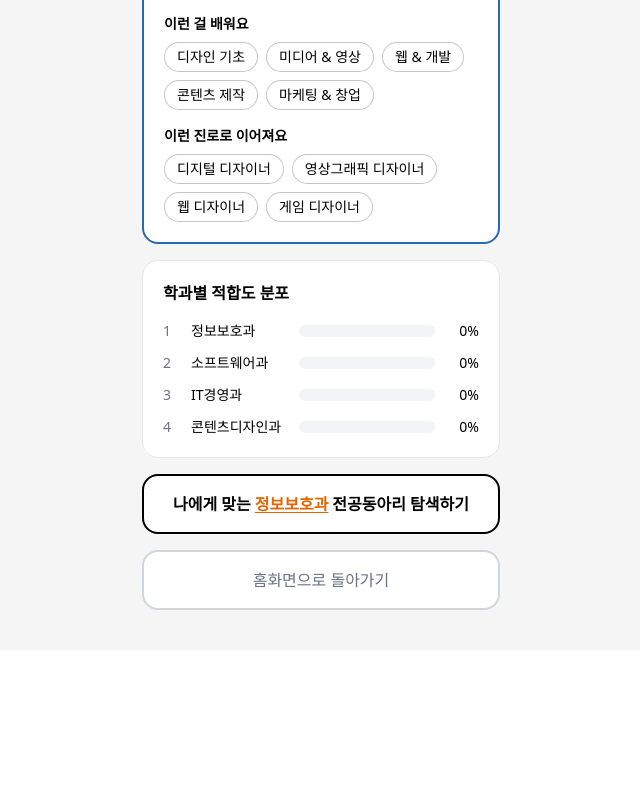
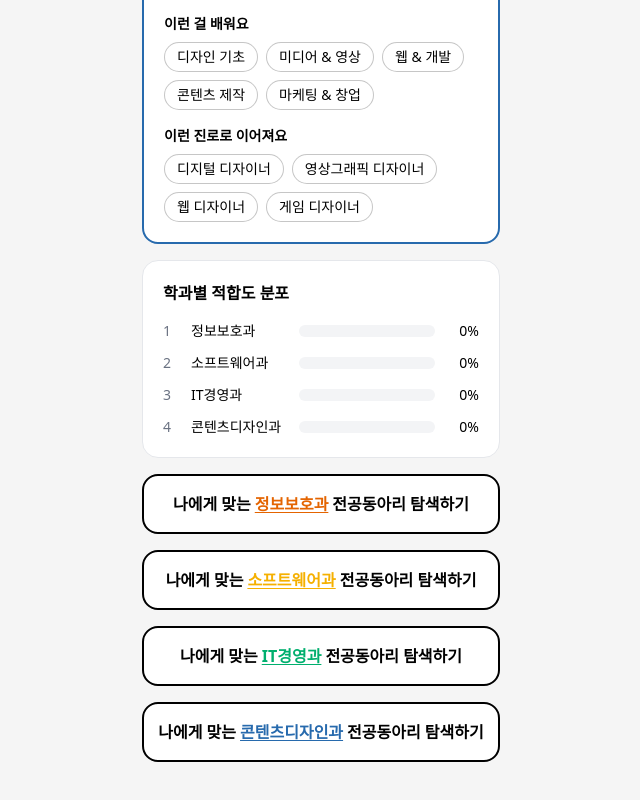
Before and after one commit to jungwj09/sunrin-career-exploration, a Next.js app: page /result/major in a window 1280 px wide. Shown: the part 2254-3054 px from the top of the page, without its empty margins (319-959 px from the left). Before the commit the page ends 2904 px from the top, so only its background shows below. Built offline with nearby package versions, Linux system fonts and the light colour scheme; a web font is replaced by a local one.

Commit message:
fix: show multiple cta buttons for tied top-ranked majors

```diff
--- a/src/components/result/MajorResultView.tsx
+++ b/src/components/result/MajorResultView.tsx
@@ -6,13 +6,14 @@ import YearBadge from "@/components/shared/YearBadge";
 import ResultRankCard from "@/components/result/ResultRankCard";
 import ResultMatchBar from "@/components/result/ResultMatchBar";
 import ResultCta from "@/components/result/ResultCta";
-import ResultHomeButton from "@/components/result/ResultHomeButton";
 import { calcMajorScore, scoreToRanked } from "@/lib/question/calculateScore";
 import { buildMajorResults, getClubHref } from "@/lib/question/majorResultHelpers";
 import majorQuestionsRaw from "@/data/major/questions.json";
 import type { MajorQuestionData } from "@/lib/question/types";
 
 const majorQuestions = majorQuestionsRaw as MajorQuestionData;
+
+// questions.json의 option.major 값 전체 목록
 const ALL_MAJOR_IDS = ["infosec", "software", "it-management", "design"];
 
 export default function MajorResultView() {
@@ -29,7 +30,7 @@ export default function MajorResultView() {
     return buildMajorResults(ranked);
   }, [answers]);
 
-  const topResult = results[0];
+  const topResults = results.filter((r) => r.rank === 1);
 
   const matchBarItems = results.map((r) => ({
     label: r.label,
@@ -59,15 +60,14 @@ export default function MajorResultView() {
 
           <ResultMatchBar items={matchBarItems} />
 
-          {topResult && (
+          {topResults.map((result) => (
             <ResultCta
-              majorLabel={topResult.label}
-              href={getClubHref(topResult.id)}
-              accentColor={`var(${topResult.colorVar})`}
+              key={result.id}
+              majorLabel={result.label}
+              href={getClubHref(result.id)}
+              accentColor={`var(${result.colorVar})`}
             />
-          )}
-
-          <ResultHomeButton />
+          ))}
         </main>
       </div>
     </div>
```
